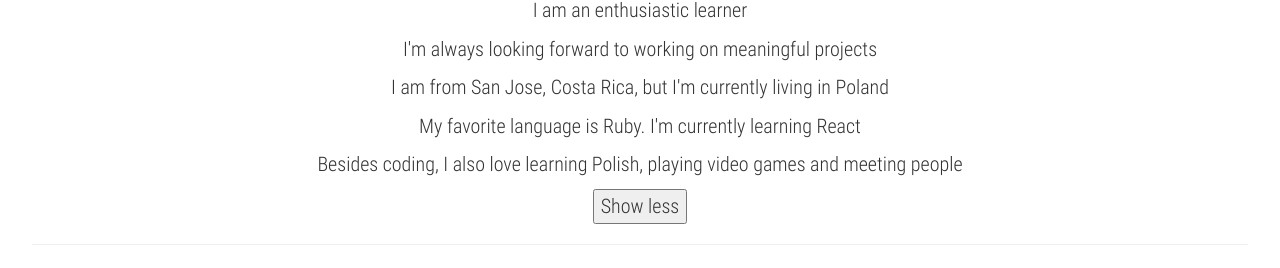
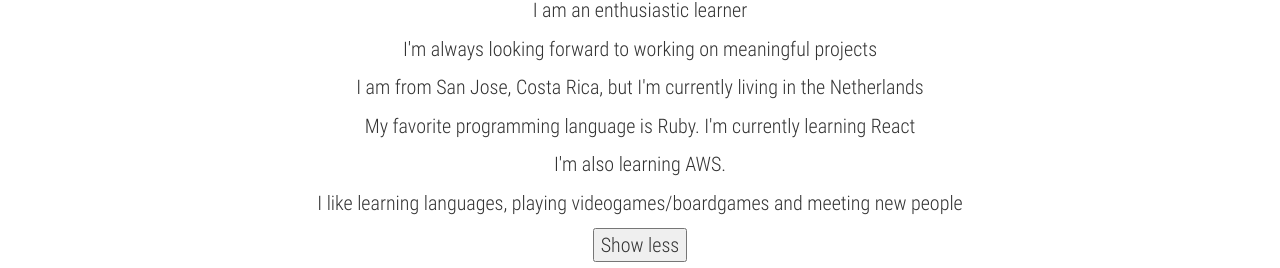
Before and after one commit to xvega/portfolio_react_js, a React (Create React App) app: page / in a window 1280 px wide. Both pictures are taken after a click on the button "Read more". Shown: the part 344-612 px from the top of the page. Built offline with nearby package versions, Linux system fonts and the light colour scheme.

Commit message:
Update descripion

```diff
--- a/src/components/App.js
+++ b/src/components/App.js
@@ -22,9 +22,10 @@ class App extends Component{
                 {
                     this.state.displayBio ? (
                         <div>
-                            <p>I am from San Jose, Costa Rica, but I'm currently living in Poland</p>
-                            <p>My favorite language is Ruby. I'm currently learning React</p>
-                            <p>Besides coding, I also love learning Polish, playing video games and meeting people</p>
+                            <p>I am from San Jose, Costa Rica, but I'm currently living in the Netherlands</p>
+                            <p>My favorite programming language is Ruby. I'm currently learning React</p>
+                            <p>I'm also learning AWS.</p>
+                            <p>I like learning languages, playing videogames/boardgames and meeting new people</p>
                             <button onClick={this.toggleDisplayBio}>Show less</button>
                         </div>
                     ) : (
--- a/src/components/Title.js
+++ b/src/components/Title.js
@@ -2,9 +2,9 @@ import React, { Component } from 'react';
 
 const TITLES = [
     'a software engineer',
-    'a music lover',
+    'a goal driven person',
     'an enthusiastic learner',
-    'an adventure seeker'
+    'a mystery..'
 ];
 
 class Title extends Component {
```
